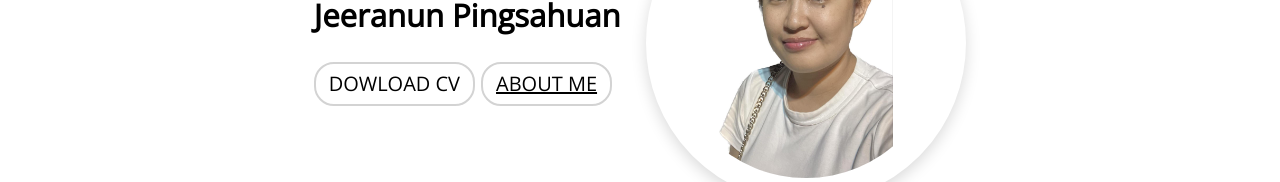
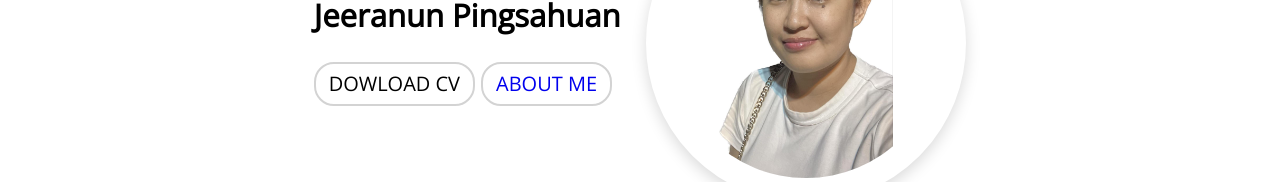
Before and after one commit to Jeeranunnat/portfolio-nat, a React (Create React App) app: page / in a window 1280 px wide. Shown: the part 357-539 px from the top of the page. Built offline with nearby package versions, Linux system fonts and the light colour scheme.

Commit message:
Update App.css

```diff
--- a/src/App.css
+++ b/src/App.css
@@ -2,9 +2,6 @@
   box-sizing: border-box;
   margin: 0;
   padding: 0;
-}
-a {
-  color: black;
 }
 
 /* setting responsive front-size padding margin */
@@ -56,9 +53,9 @@ body {
   border: 2px solid lightgrey;
   background-color: rgba(255, 255, 255, 0.896);
 }
-/* .btn button a {
+.btn button a {
   text-decoration: none;
-} */
+}
 .btn button:last-child {
   margin-right: 0;
 }
```
